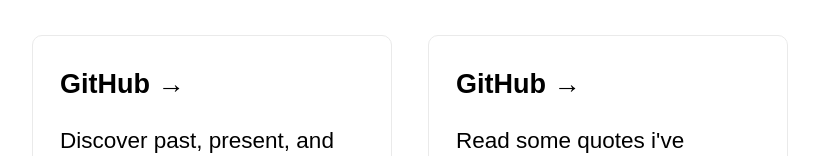
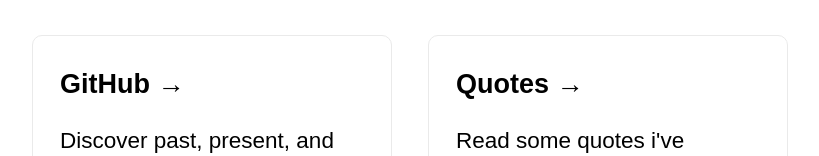
Before and after one commit to lreynolds188/Portfolio, a Next.js app: page / in a window 1280 px wide. Shown: the part 732-888 px from the top of the page, without its empty margins (230-1049 px from the left). Built offline with nearby package versions, Linux system fonts and the light colour scheme.

Commit message:
Update index.js

```diff
--- a/pages/index.js
+++ b/pages/index.js
@@ -43,7 +43,7 @@ export default function Home() {
           </a>
 
           <a href="/quotes" className={styles.card}>
-            <h3>GitHub &rarr;</h3>
+            <h3>Quotes &rarr;</h3>
             <p>Read some quotes i've collected over the years.</p>
           </a>
         </div>
```
